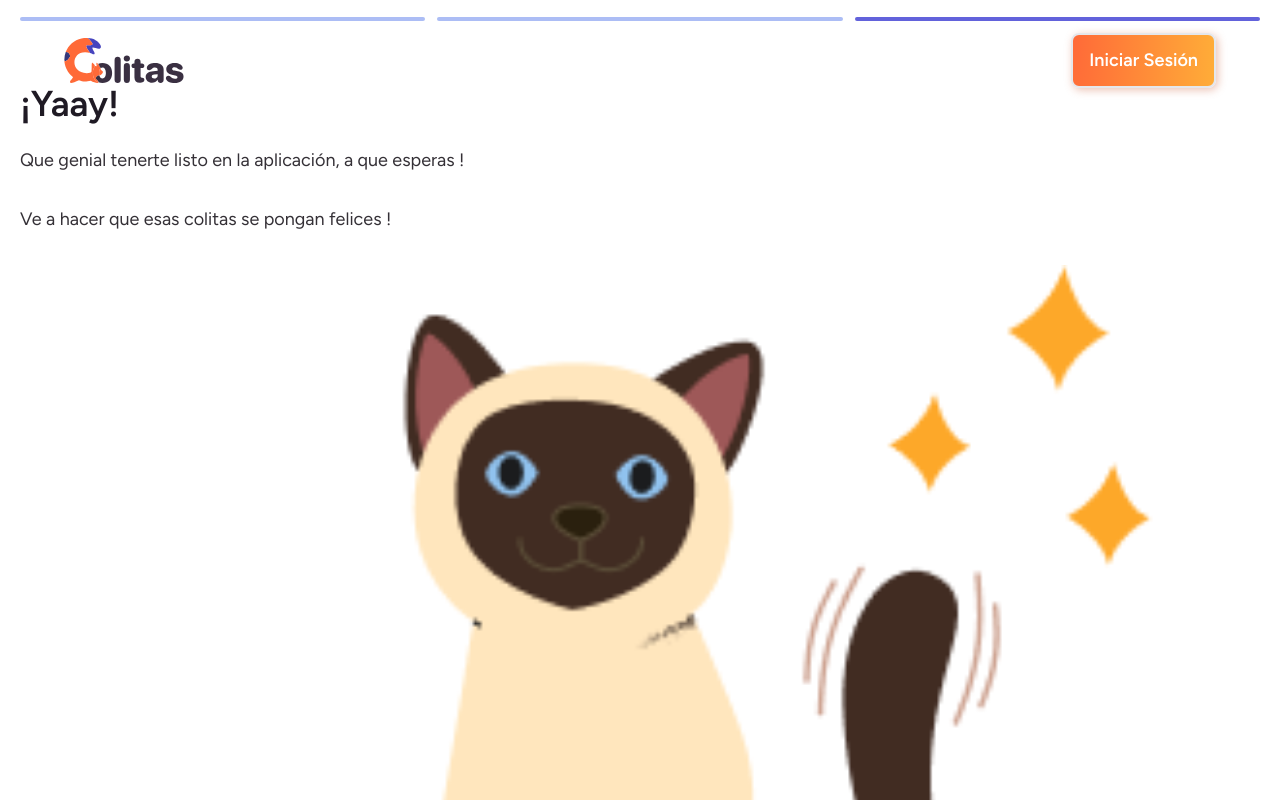
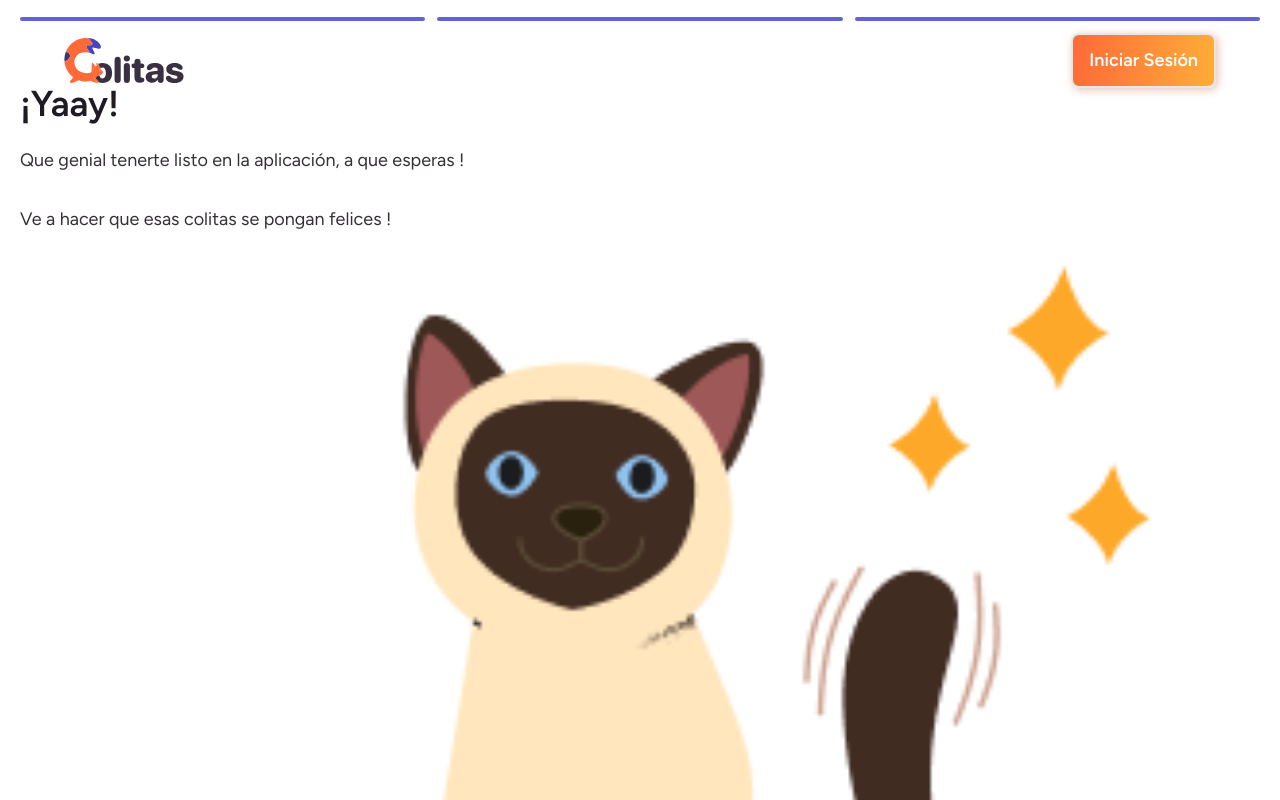
Before and after one commit to elmergustavo/hackfest-2023, a Next.js app: page /onboarding/last-step in a window 1280 px wide. Shown: the top 800 px of the page. Built offline with nearby package versions, Linux system fonts and the light colour scheme; no server answers.

Commit message:
onboarding v4

```diff
--- a/app/onboarding/last-step/page.tsx
+++ b/app/onboarding/last-step/page.tsx
@@ -9,8 +9,8 @@ export default function HomeRol() {
     return (
         <main className="flex justify-center flex-col my-[17px] mx-[20px] text-left">
             <div className="grid grid-cols-3 gap-x-3 w-full">
-                <ProgressBar {...{ isActive: false }} />
-                <ProgressBar {...{ isActive: false }} />
+                <ProgressBar {...{ isActive: true }} />
+                <ProgressBar {...{ isActive: true }} />
                 <ProgressBar {...{ isActive: true }} />
             </div>
             <h1 className="text-left mt-[56px]">
@@ -21,7 +21,7 @@ export default function HomeRol() {
             <img src={cuteCat.src} alt="Cute cat" className='my-[32px]' />
             <div className="flex items-center flex-col">
                 <Button {...{ text: "¡ Iniciemos la aventura !", image: "", colorOfButton: "orange", classes: "px-[20px] py-[16px] w-[250px] h-[45px]", alt: "", onClick: () => router.push('/matches') }} />
-                <Button {...{ text: "Ir al paso anterior", image: "", colorOfButton: "outline-black", classes: "px-[16px] py-[14px] w-[164px] h-[40px] mt-[16px] mb-[62px]", alt: "", onClick: () => router.push('/onboarding/second-step') }} />
+                <Button {...{ text: "Ir al paso anterior", image: "", colorOfButton: "outline-black", classes: "px-[16px] py-[14px] w-[180px] h-[40px] mt-[16px] mb-[62px]", alt: "", onClick: () => router.push('/onboarding/second-step') }} />
             </div>
         </main>
     )
```
